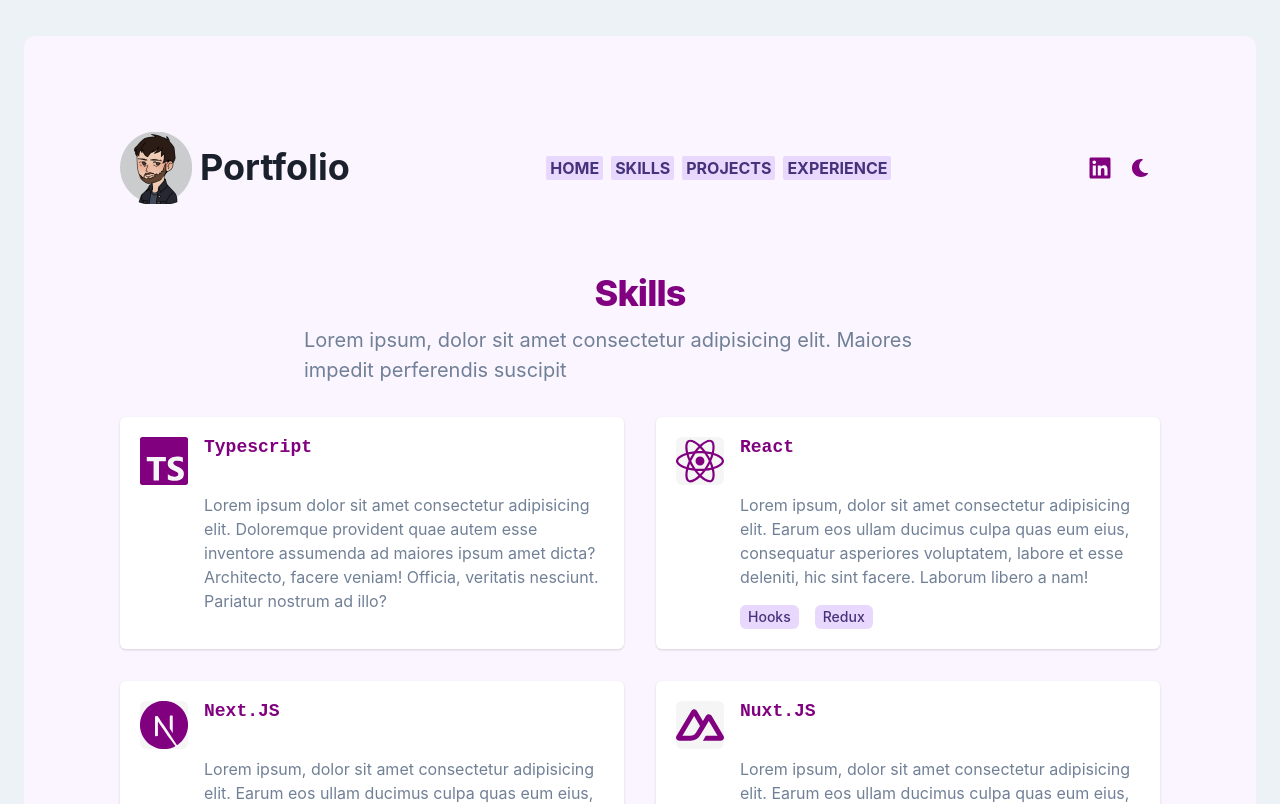
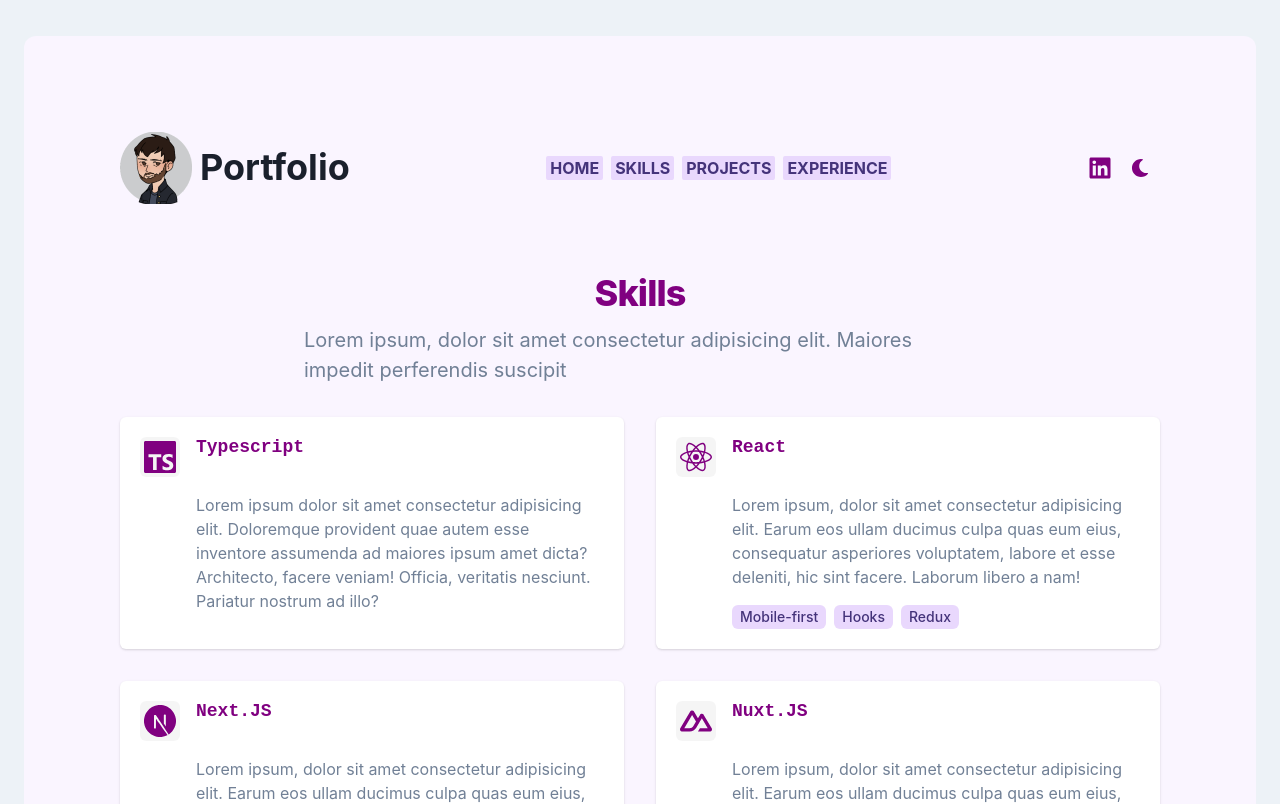
Before and after one commit to alpliar/portfolio, a Next.js app: page /skills in a window 1280 px wide. Shown: the top 804 px of the page. Built offline with nearby package versions, Linux system fonts and the light colour scheme.

Commit message:
style: skills card spacings

```diff
--- a/components/Feature.tsx
+++ b/components/Feature.tsx
@@ -1,5 +1,4 @@
 import {
-  Box,
   BoxProps,
   Card,
   CardBody,
@@ -9,7 +8,6 @@ import {
   HeadingProps,
   Icon,
   IconProps,
-  ResponsiveValue,
 } from "@chakra-ui/react";
 import React, { ReactNode } from "react";
 import { IconType } from "react-icons";
@@ -21,25 +19,17 @@ interface FeatureProps {
 }
 
 const Feature: React.FC<FeatureProps> = ({ children, icon, title }) => {
-  const iconSize: ResponsiveValue<number> = { base: 8, md: 12 };
-  const textStyle: BoxProps = {
-    mt: 2,
-    color: "gray.500",
-    _dark: {
-      color: "gray.400",
-    },
-  };
   const titleStyle: HeadingProps = {
     color: "primary",
     fontSize: "lg",
     fontFamily: "monospace",
-    minHeight: iconSize,
+    minHeight: 10,
     verticalAlign: "center",
   };
 
   const iconStyle: IconProps = {
     color: "primary",
-    boxSize: iconSize,
+    boxSize: 8,
     stroke: "currentcolor",
     "aria-hidden": "true",
   };
@@ -47,26 +37,28 @@ const Feature: React.FC<FeatureProps> = ({ children, icon, title }) => {
   const iconContainerStyle: FlexProps = {
     alignItems: "center",
     justifyContent: "center",
-    height: iconSize,
-    width: iconSize,
+    width: 10,
+    height: 10,
     rounded: "md",
     backgroundColor: "alpha",
   };
 
   return (
     <Card bgColor="surface">
-      <Flex as={CardBody}>
-        <Flex shrink={0}>
+      <Flex gap={4} as={CardBody}>
+        <Flex>
           <Flex {...iconContainerStyle}>
             <Icon as={icon} {...iconStyle} />
           </Flex>
         </Flex>
-        <Box ml={4} w="full">
+        <Flex wrap="wrap" gap={4} w="full">
           <Heading as="h2" {...titleStyle}>
             {title}
           </Heading>
-          <Box {...textStyle}>{children}</Box>
-        </Box>
+          <Flex wrap="wrap" gap={4} color="discrete">
+            {children}
+          </Flex>
+        </Flex>
       </Flex>
     </Card>
   );
--- a/data/skills.data.tsx
+++ b/data/skills.data.tsx
@@ -18,19 +18,19 @@ export const skillsData: Skill[] = [
     title: "React",
     icon: SiReact,
     text: "Lorem ipsum, dolor sit amet consectetur adipisicing elit. Earum eos ullam ducimus culpa quas eum eius, consequatur asperiores voluptatem, labore et esse deleniti, hic sint facere. Laborum libero a nam!",
-    highlights: ["Hooks", "Redux"],
+    highlights: ["Mobile-first", "Hooks", "Redux"],
   },
   {
     title: "Next.JS",
     icon: SiNextdotjs,
     text: "Lorem ipsum, dolor sit amet consectetur adipisicing elit. Earum eos ullam ducimus culpa quas eum eius, consequatur asperiores voluptatem, labore et esse deleniti, hic sint facere. Laborum libero a nam!",
-    highlights: [],
+    highlights: ["SSR", "SSG"],
   },
   {
     title: "Nuxt.JS",
     icon: SiNuxtdotjs,
     text: "Lorem ipsum, dolor sit amet consectetur adipisicing elit. Earum eos ullam ducimus culpa quas eum eius, consequatur asperiores voluptatem, labore et esse deleniti, hic sint facere. Laborum libero a nam!",
-    highlights: [],
+    highlights: ["SSR", "SSG", "SEO"],
   },
   {
     title: "Svelte",
--- a/pages/skills.tsx
+++ b/pages/skills.tsx
@@ -1,4 +1,6 @@
 import {
+  Box,
+  Flex,
   SimpleGrid,
   Tag,
   Text,
@@ -26,14 +28,14 @@ const SkillsPage: React.FC<Props> = ({}) => {
           const { title, icon, text, highlights } = skill;
           return (
             <Feature key={sIndex} title={title} icon={icon}>
-              <Wrap spacing={4}>
-                <Text>{text}</Text>
+              <Text>{text}</Text>
+              <Flex wrap="wrap" gap={2}>
                 {highlights.map((highlight, hIndex) => (
                   <Tag key={hIndex} colorScheme={colorScheme}>
                     {highlight}
                   </Tag>
                 ))}
-              </Wrap>
+              </Flex>
             </Feature>
           );
         })}
```
